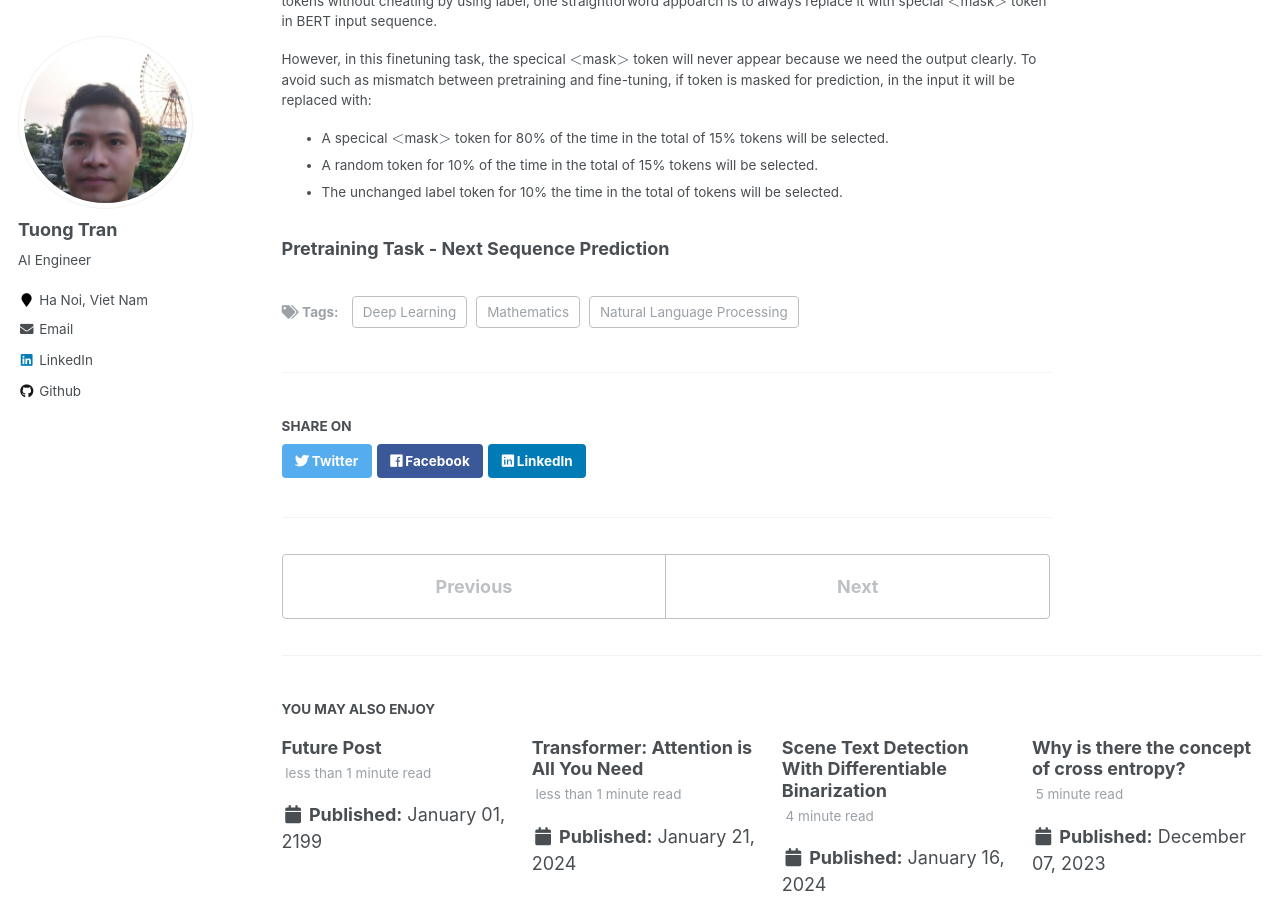
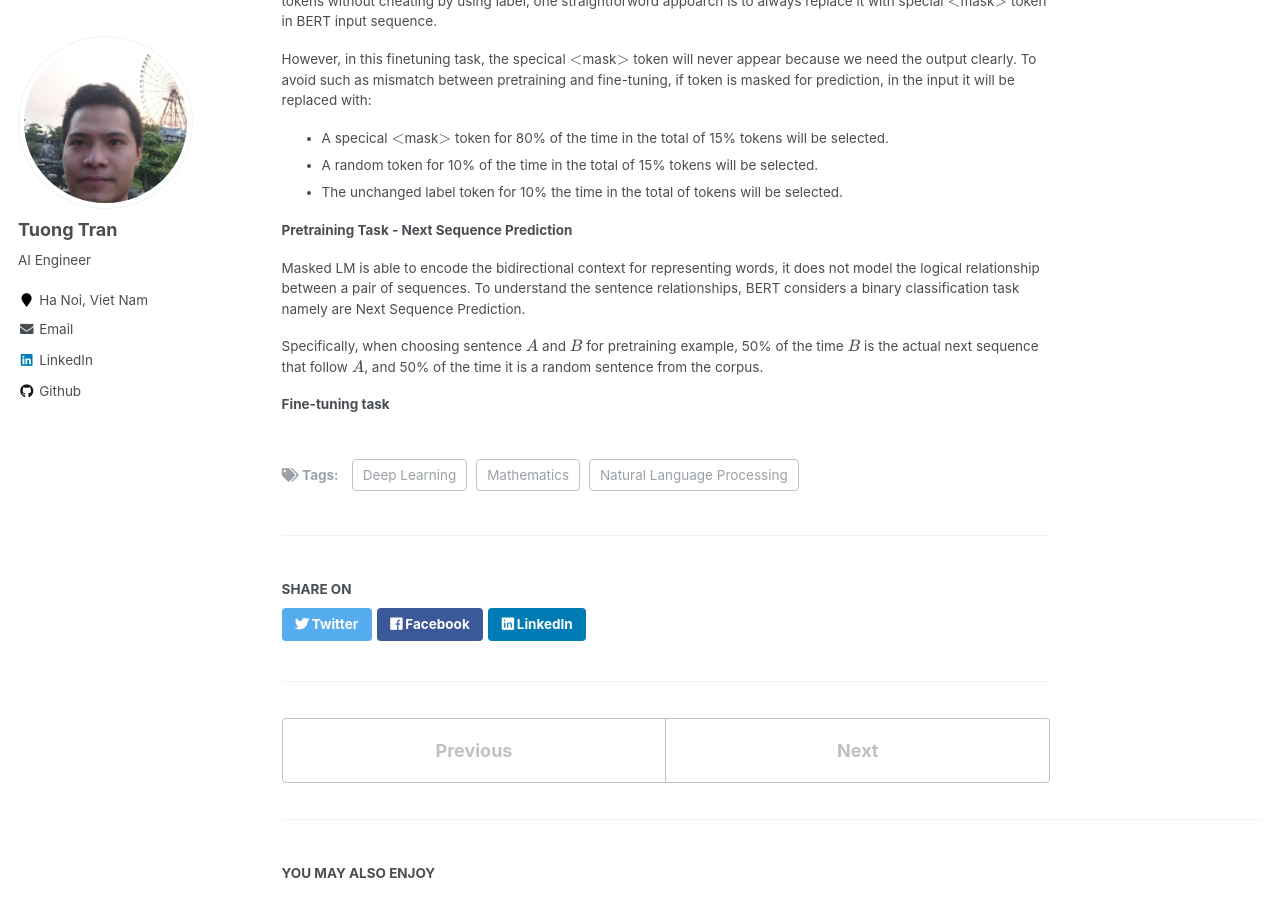
Before and after one commit to tuongtranngoc/tuongtranngoc.github.io, a Jekyll site: the page built from _posts/2024-01-21-BERT.md, in a window 1280 px wide and 900 px high, scrolled down 2430 px. Built offline with Jekyll 4.4.1, drawn with Linux system fonts in a browser that asks for light colours; formulas are drawn with MathJax 3.

Commit message:
update: blogs/bert

```diff
--- a/_posts/2024-01-21-BERT.md
+++ b/_posts/2024-01-21-BERT.md
@@ -77,4 +77,12 @@ However, in this finetuning task, the specical $<$mask$>$ token will never appea
 + A random token for 10% of the time in the total of 15% tokens will be selected.
 + The unchanged label token for 10% the time in the total of tokens will be selected.
 
-### Pretraining Task - Next Sequence Prediction
+**Pretraining Task - Next Sequence Prediction**
+
+Masked LM is able to encode the bidirectional context for representing words, it does not model the logical relationship between a pair of sequences.
+To understand the sentence relationships, BERT considers a binary classification task namely are Next Sequence Prediction.
+
+Specifically, when choosing sentence $A$ and $B$ for pretraining example, 50% of the time $B$ is the actual next sequence that follow $A$, and
+50% of the time it is a random sentence from the corpus.
+
+**Fine-tuning task**
```
